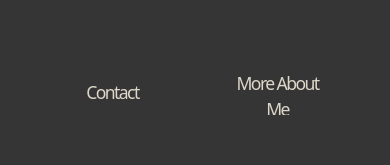
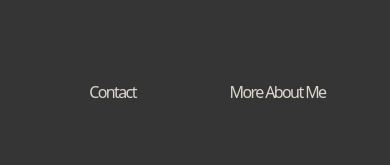
Before and after one commit to emanuelpps/emanuelpps.github.io, a React (Create React App) app: page /emanuelpps in a window 390 px wide. Shown: the part 359-524 px from the top of the page. Built offline with nearby package versions, Linux system fonts and the light colour scheme.

Commit message:
correcciones tamaño de tipografia en botones del header en mobile y desktop

```diff
--- a/src/components/Header/Header.css
+++ b/src/components/Header/Header.css
@@ -54,7 +54,7 @@
   display: grid;
   align-items: center;
   justify-content: center;
-  font-size: 1.1rem;
+  font-size: 1.4rem;
 }
 
 .text:hover{
@@ -145,6 +145,9 @@
 }
 
 @media screen and (max-width: 650px) {
+  .text {
+    font-size: 1rem;
+  }
 .header-box{
   display: grid;
   width: 100%;
```
